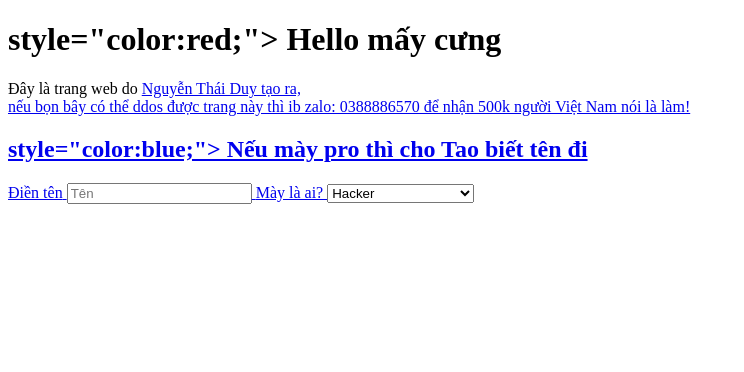
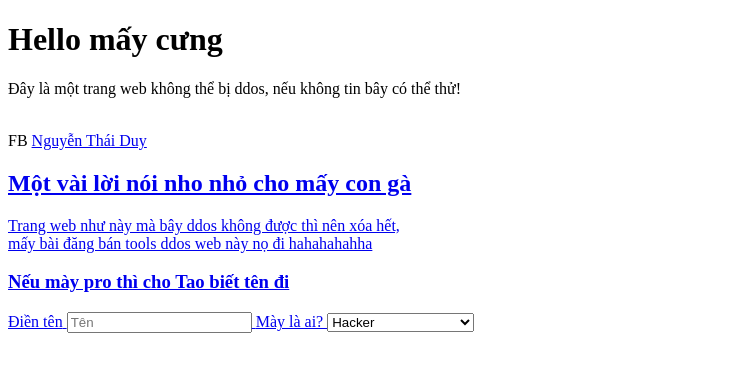
Before and after one commit to dk3vn/ntd-vanhungthngu, a plain HTML site: page index.html in a window 1280 px wide. Shown: the whole page, without its empty margins (0-744 px from the left). Drawn offline with Linux system fonts and the light colour scheme.

Commit message:
Update index.html

```diff
--- a/index.html
+++ b/index.html
@@ -3,13 +3,21 @@
 <head>
 <title>NTD và những thằng ngu</title>
 <head>
-  <h1> style="color:red;"> Hello mấy cưng</h1>
-  <p> Đây là trang web do <a href="https://www.facebook.com/NguyenThaiDuy.DK3.info"> Nguyễn Thái Duy tạo ra, <br/>
-    nếu bọn bây có thể ddos được trang này thì ib zalo: 0388886570 để nhận 500k người Việt Nam nói là làm! </p>
+  <h1> Hello mấy cưng</h1>
+  <div>
+    <p> Đây là một trang web không thể bị ddos, nếu không tin bây có thể thử!</p> <br/>
+  </div>
+
+  <div> FB <a href="https://www.facebook.com/NguyenThaiDuy.DK3.info"/> Nguyễn Thái Duy
+    </div>
 </head>
 <body>
   <div>
-   <h2> style="color:blue;"> Nếu mày pro thì cho Tao biết tên đi</h2>
+    <h2> Một vài lời nói nho nhỏ cho mấy con gà </h2>
+  <p> Trang web như này mà bây ddos không được thì nên xóa hết, <br/>
+    mấy bài đăng bán tools ddos web này nọ đi hahahahahha </p>
+  <div>
+   <h3> Nếu mày pro thì cho Tao biết tên đi</h3>
     <from>
       <lable> Điền tên</lable>
       <input type="text" placeholder= Tên Tao Là?/>
@@ -19,6 +27,7 @@
         <option> Dân thường </option>
         <option> Tao là một thằng ngu </option>
         <img width="500" src="https://www.facebook.com/photo/?fbid=10160190465895907&set=a.459542045906"/>
+      </div>
 </body>
       <footen>
         <p> Hết rồi lướt con mẹ mày </p>
```
